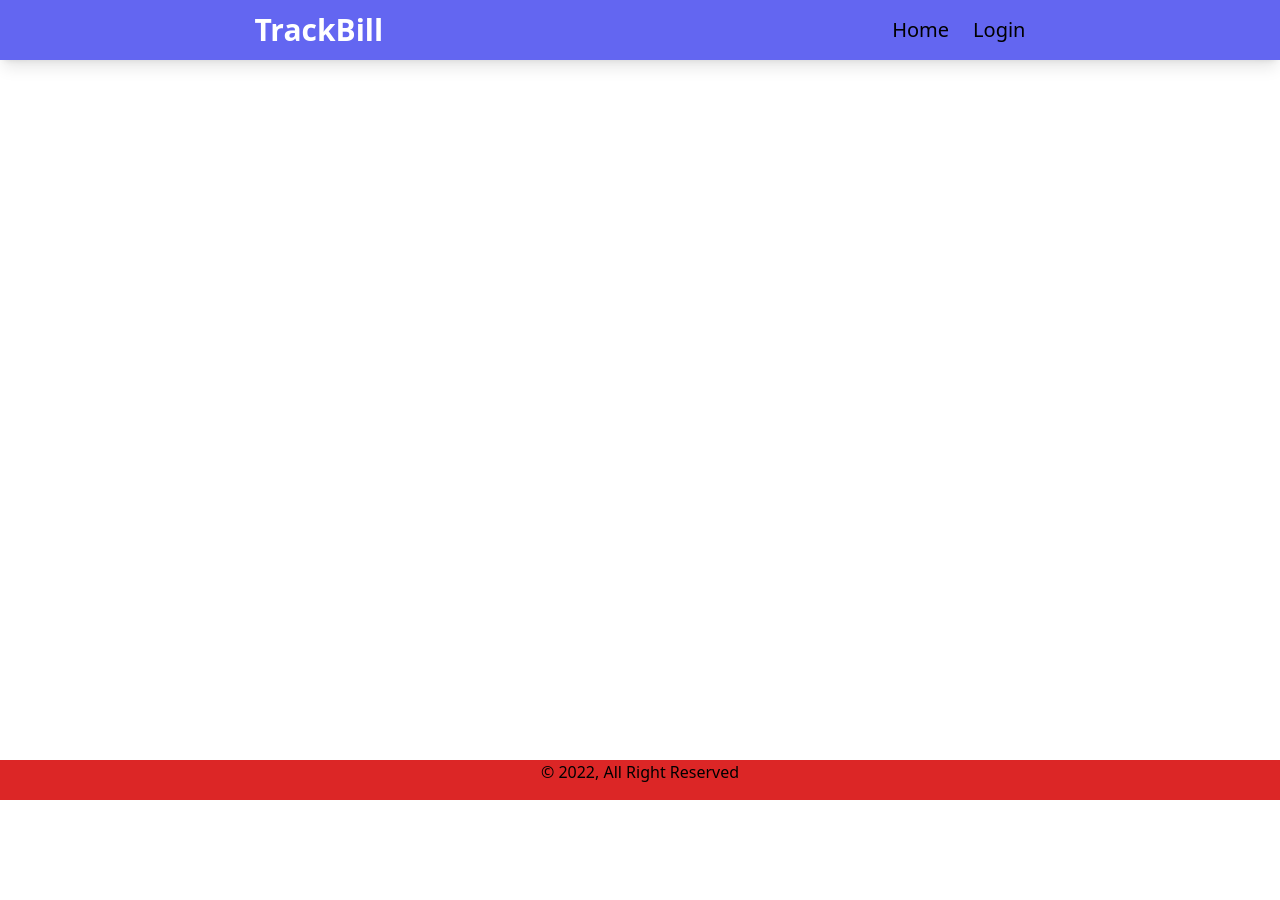
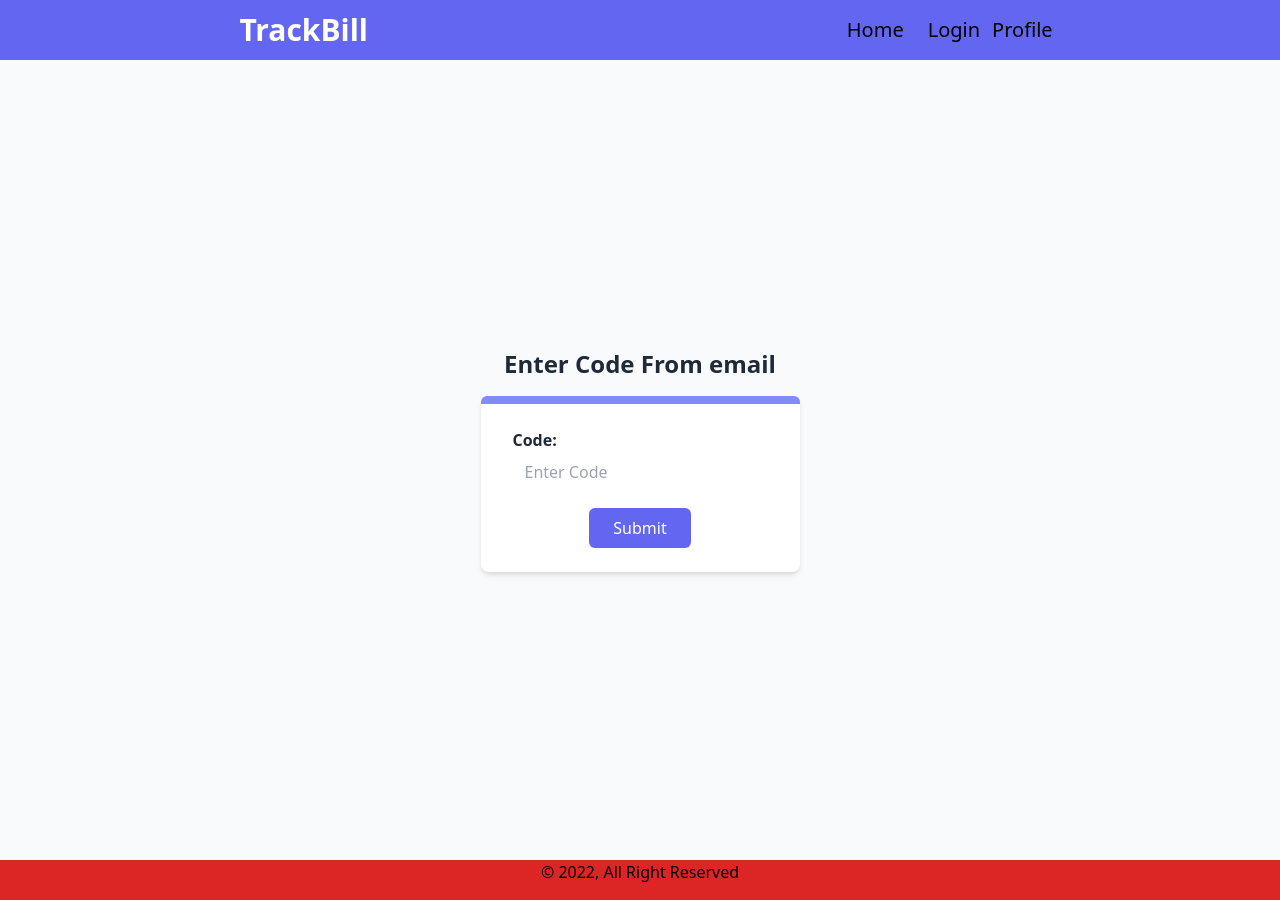
Before and after one commit to holuborhee/trackbill, a Vue app: page /login-code in a window 1280 px wide. Before the commit the page ends 800 px from the top, so only its background shows below. Built offline with nearby package versions, Linux system fonts and the light colour scheme.

Commit message:
add a login code page

```diff
--- a/src/components/TheHeader.vue
+++ b/src/components/TheHeader.vue
@@ -12,6 +12,13 @@
                                 <li class="sm:inline-block">
                                 <router-link :to="{name:'login'}" class="p-3 hover:text-white">Login</router-link>
                                 </li>
+
+                                <li class="sm:inline-block">
+                                    <a href="">Profile</a>
+                                 </li>
+
+
+
                         </ul>
                     </div>
                 </div>
--- a/src/routes.js
+++ b/src/routes.js
@@ -1,8 +1,11 @@
 import { createRouter, createWebHistory } from "vue-router";
 
 import Login from "./views/Login.vue";
+import LoginCode from "./views/LoginCode.vue";
 import ExpenseCategory from "./views/ExpenseCategory.vue";
 import SingleExpenseCategory from "./views/SingleExpenseCategory.vue";
+
+
 
 
 
@@ -31,6 +34,14 @@ const routes =  [
                       component: SingleExpenseCategory,
                       name:'single-expense-category'
                     },
+
+                    {
+                      path: "/login-code",
+                      component: LoginCode,
+                      name:'login-code'
+                    },
+
+
                 ];
 const router = createRouter( {
 
--- a/src/views/Login.vue
+++ b/src/views/Login.vue
@@ -11,10 +11,10 @@
             </span>
             <div class="mt-4 bg-white shadow-md rounded-lg text-left">
                 <div class="h-2 bg-indigo-400 rounded-t-md"> </div>
-                    <form action="expense-category">
+                    <form action="login-code">
                       <div class="px-8 py-6">
                           <label for="" class="block font-semibold">Email:</label>
-                          <input type="email" placeholder="Enter Email" name="email" class="border-w-full h-5 px-3 py-5 md-2 hover:outline:none focus-ring-1 focus:ring-indigo-400 rounded-md">
+                          <input type="text" placeholder="Enter Email" name="email" class="border-w-full h-5 px-3 py-5 md-2 hover:outline:none focus-ring-1 focus:ring-indigo-400 rounded-md">
 
                           <div class="flex justify-center items-baseline">
                               <button type="submit" class="mt-4 bg-indigo-500 text-white py-2 px-6 rounded-md hover:bg-indigo-600">Login</button>
--- /dev/null
+++ b/src/views/LoginCode.vue
@@ -0,0 +1,26 @@
+
+
+<template>
+
+   <div class="min-h-screen bg-gray-50 py-6 text-gray-800 flex flex-col justify-center relative overflow-hidden sm:py-12">
+        <div class="relative py-3 sm:max-w-xl mx-auto text-center">
+            <span class="text-2xl font-bold ">
+                  Enter Code From email
+            </span>
+            <div class="mt-4 bg-white shadow-md rounded-lg text-left">
+                <div class="h-2 bg-indigo-400 rounded-t-md"> </div>
+                    <form action="expense-category">
+                      <div class="px-8 py-6">
+                          <label for="" class="block font-semibold">Code:</label>
+                          <input type="number" placeholder="Enter Code" name="code" class="border-w-full h-5 px-3 py-5 md-2 hover:outline:none focus-ring-1 focus:ring-indigo-400 rounded-md">
+
+                          <div class="flex justify-center items-baseline">
+                              <button type="submit" class="mt-4 bg-indigo-500 text-white py-2 px-6 rounded-md hover:bg-indigo-600">Submit</button>
+                          </div>
+                      </div>
+                    </form>
+              </div>
+        </div>
+   </div>
+
+</template>
```
